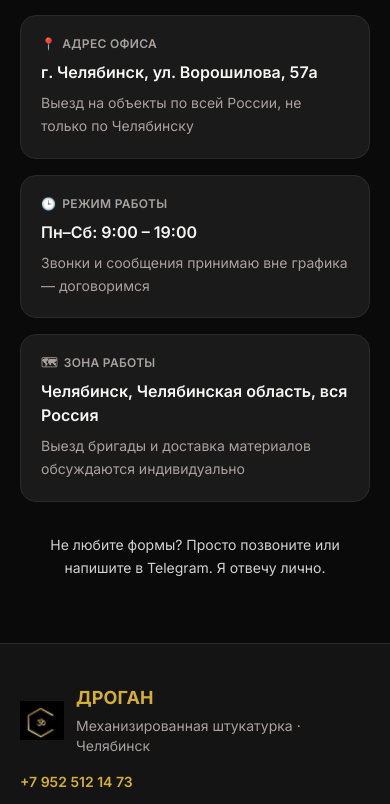
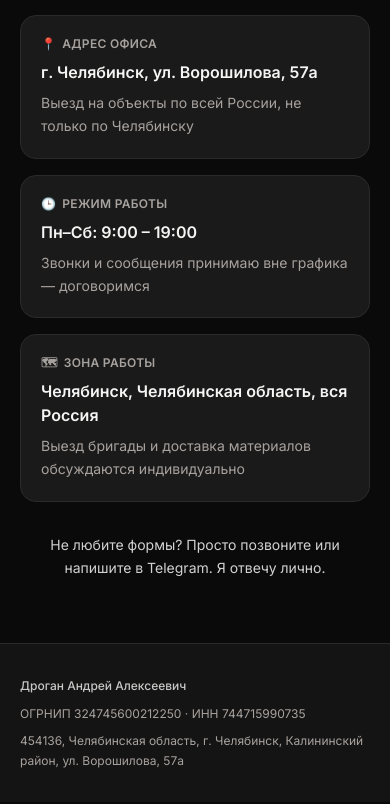
Before and after one commit to thisplug/site_stroika, a React (Vite) app: page / in a window 390 px wide. Shown: the part 11196-12000 px from the top of the page. Built offline with nearby package versions, Linux system fonts and the light colour scheme; a web font is replaced by a local one.

Commit message:
Add legal details to footer and simplify layout.
Show IP name, OGRNIP, INN, and full address only; remove duplicate branding and phone from footer.

```diff
--- a/src/components/Footer.tsx
+++ b/src/components/Footer.tsx
@@ -1,23 +1,14 @@
-import { BrandMark } from '@/components/BrandMark'
 import { site } from '@/data/content'
 
 export function Footer() {
   return (
-    <footer className="w-full border-t border-border bg-card px-5 py-10 sm:px-8 lg:px-12 xl:px-16 2xl:px-20">
-      <div className="flex w-full flex-col gap-4 sm:flex-row sm:items-center sm:justify-between">
-        <div className="flex items-center gap-3">
-          <BrandMark />
-          <div>
-            <p className="font-brand text-lg font-bold uppercase tracking-[0.005em] text-brand">{site.brand}</p>
-            <p className="mt-1 text-sm text-muted">{site.tagline} · Челябинск</p>
-          </div>
-        </div>
-        <a
-          href={site.phoneHref}
-          className="text-sm font-semibold text-brand hover:text-brand-hover"
-        >
-          {site.phone}
-        </a>
+    <footer className="w-full border-t border-border bg-card px-5 py-8 sm:px-8 lg:px-12 xl:px-16 2xl:px-20">
+      <div className="text-xs leading-relaxed text-muted sm:text-sm">
+        <p className="font-medium text-ink/80">{site.legal.name}</p>
+        <p className="mt-2">
+          ОГРНИП {site.legal.ogrnip} · ИНН {site.legal.inn}
+        </p>
+        <p className="mt-2">{site.legal.address}</p>
       </div>
     </footer>
   )
--- a/src/data/content.ts
+++ b/src/data/content.ts
@@ -13,6 +13,13 @@ export const site = {
   emailHref: 'mailto:drogan8513@gmail.com',
   address: 'г. Челябинск, ул. Ворошилова, 57а',
   schedule: 'Пн–Сб: 9:00 – 19:00',
+  legal: {
+    name: 'Дроган Андрей Алексеевич',
+    ogrnip: '324745600212250',
+    inn: '744715990735',
+    address:
+      '454136, Челябинская область, г. Челябинск, Калининский район, ул. Ворошилова, 57а',
+  },
 } as const
 
 export const navLinks = [
```
